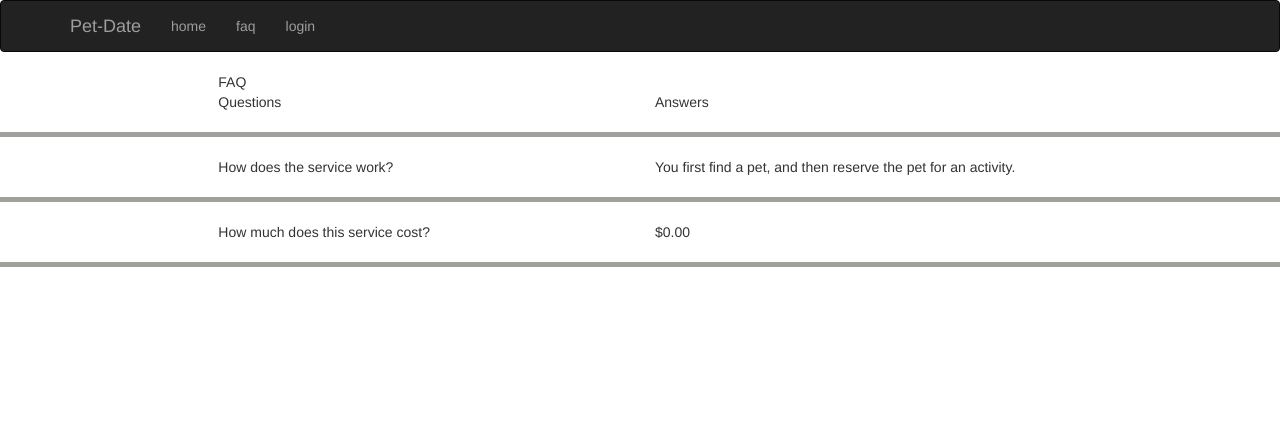
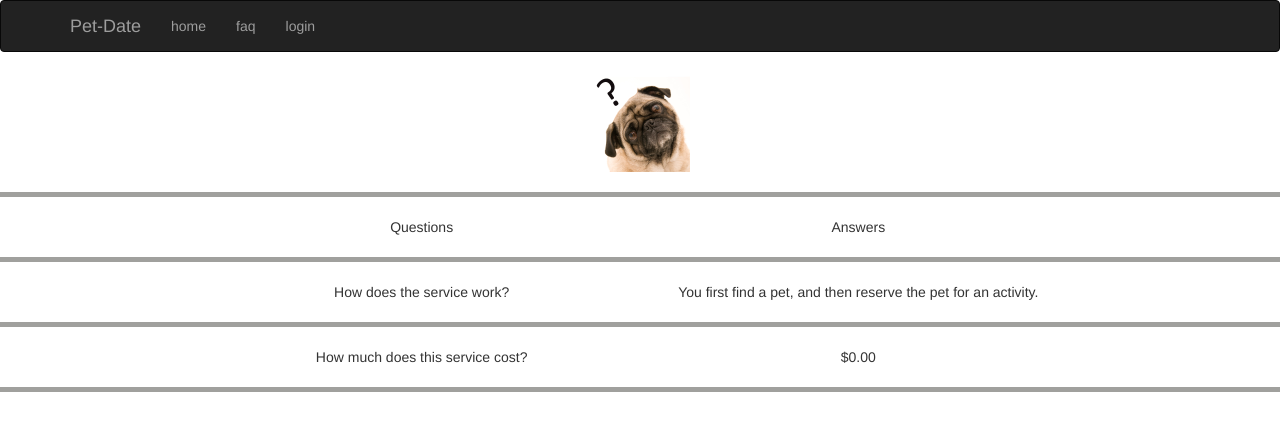
Before and after one commit to pakawaka1/pet-date, an Angular app: page /faq in a window 1280 px wide. Shown: the top 430 px of the page. Built offline with nearby package versions, Linux system fonts and the light colour scheme.

Commit message:
faq changes

```diff
--- a/src/app/faq/faq.component.html
+++ b/src/app/faq/faq.component.html
@@ -1,17 +1,21 @@
 <div class="row placeholders">
   <div class="col-xs-2">&nbsp;</div>
-  <div class="col-xs-4">{{title}}</div>
-  <div class="col-xs-4">&nbsp;</div>
+  <div class="col-xs-8">
+    <img
+      class="img-responsive center-block"
+      width="100" src="../../assets/img/QuestioningDog.jpg">
+  </div>
   <div class="col-xs-2">&nbsp;</div>
 </div>
-<div class="row placeholders">
+<hr>
+<div class="row placeholders text-center ">
   <div class="col-xs-2">&nbsp;</div>
   <div class="col-xs-4">Questions</div>
   <div class="col-xs-4">Answers</div>
   <div class="col-xs-2">&nbsp;</div>
 </div>
 <hr>
-<div class="row placeholders" *ngFor="let f of faqItems">
+<div class="row text-center placeholders" *ngFor="let f of faqItems">
   <div class="col-xs-2">&nbsp;</div>
   <div class="col-xs-4">{{f.question}}</div>
   <div class="col-xs-4">{{f.answer}}</div>
```
Also changed, not shown: src/assets/img/QuestioningDog.jpg (added).
